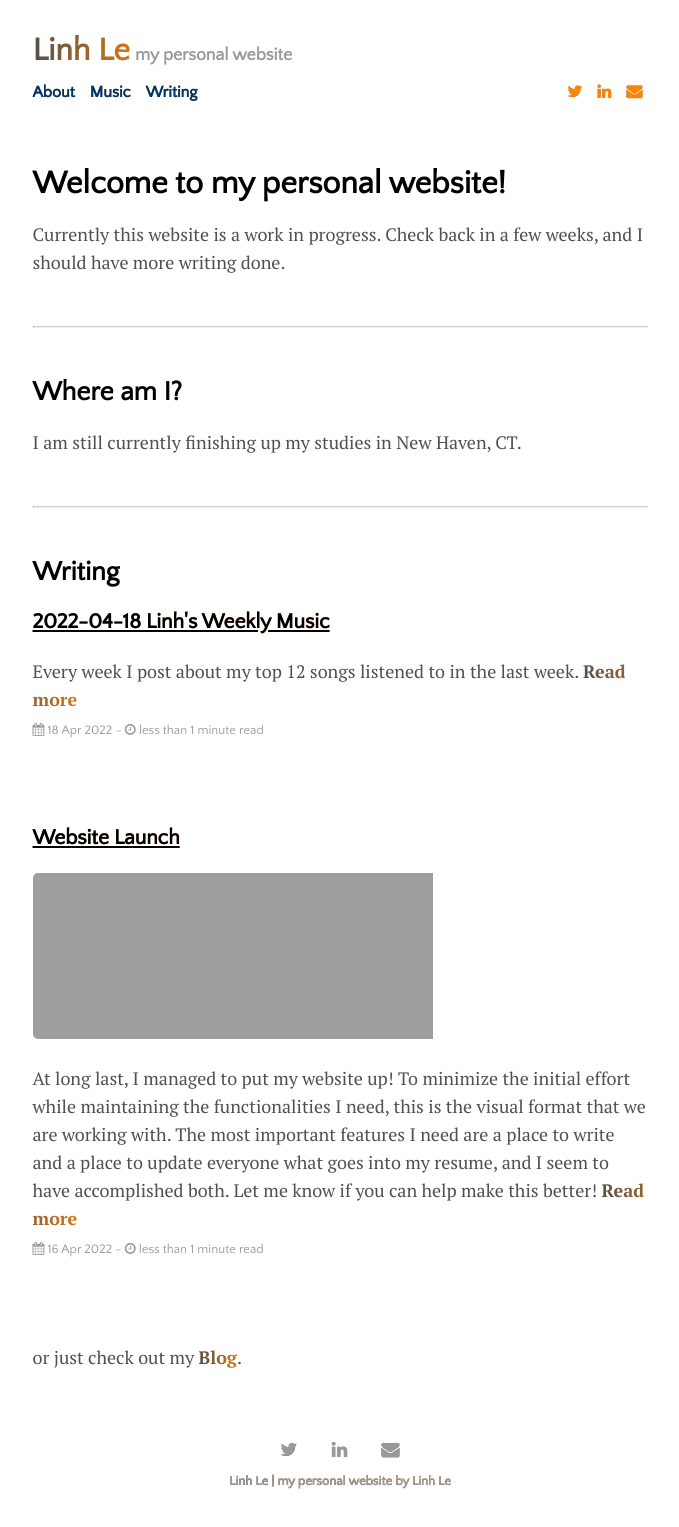
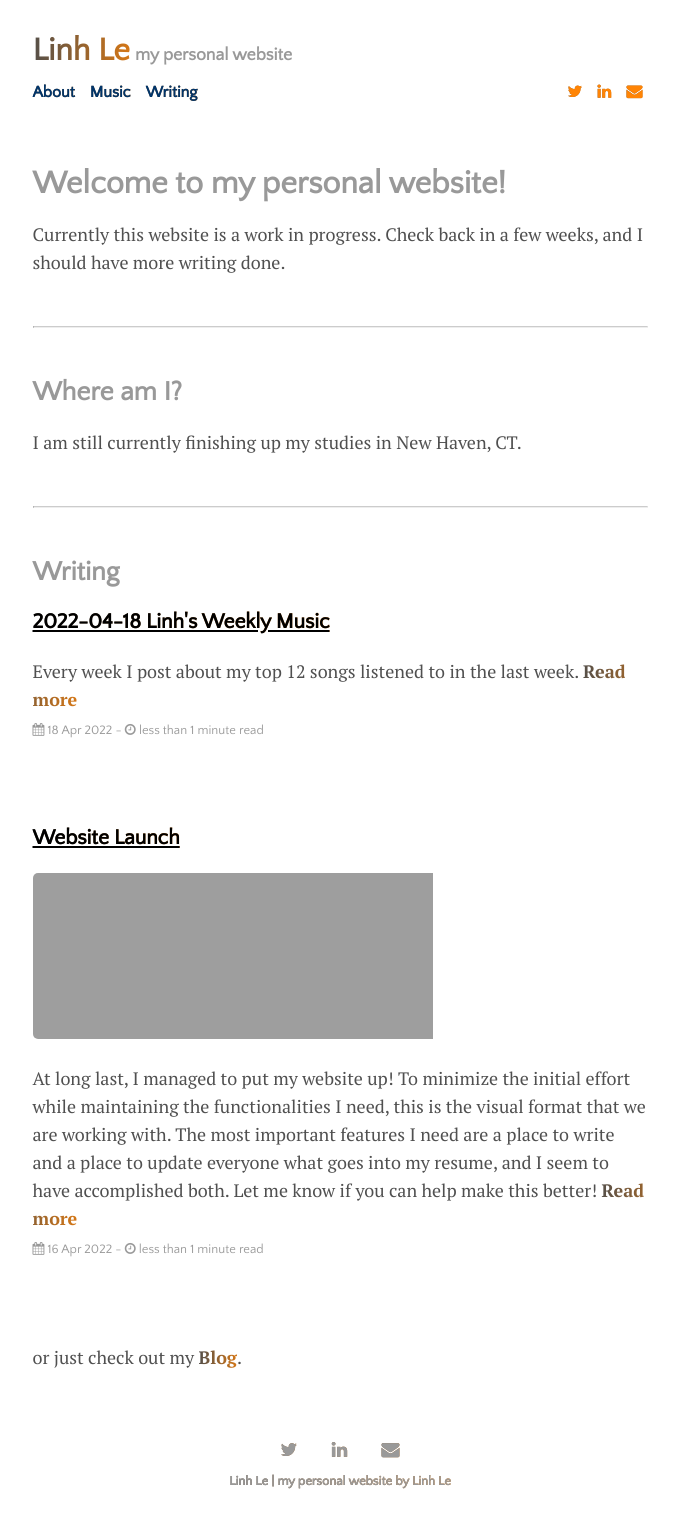
Before and after one commit to aidenva/aidenva.github.io, a Jekyll site: the page built from index.html, in a window 1280 px wide. Shown: the whole page, without its empty margins (300-979 px from the left). Built offline with Jekyll 4.4.1, drawn with Linux system fonts in a browser that asks for light colours; the list of posts is cut into pages by our own code.

Commit message:
change coloring & music again

```diff
--- a/_layouts/archive.html
+++ b/_layouts/archive.html
@@ -18,8 +18,7 @@
       {% endif %}
     {% endunless %}
     <li itemscope>
-      <a href="{{ site.github.url }}{{ post.url }}">{{ post.title }}</a>
-      <p class="post-date"><span><i class="fa fa-calendar" aria-hidden="true"></i> {{ post.date | date: "%B %-d" }} - <i class="fa fa-clock-o" aria-hidden="true"></i> {% include read-time.html %}</span></p>
+      <h2 href="{{ site.github.url }}{{ post.url }}">{{ post.title }}</h2>
       <p>
         {{ post.content | strip_html | truncate: 250 }} <a href="{{ site.github.url }}{{ post.url }}">Read more</a>
         <span class="post-date"><i class="fa fa-calendar" aria-hidden="true"></i> {{ post.date | date_to_string }} - <i class="fa fa-clock-o" aria-hidden="true"></i> {% include read-time.html %}</span>
--- a/_layouts/music.html
+++ b/_layouts/music.html
@@ -16,7 +16,7 @@
 </script>
 
 <ul class="posts-container">
-  {% for post in site.categories.weeklymusic %}
+  {% for post in site.categories.weeklymusic.posts %}
     {% unless post.next %}
       <h3>{{ post.date | date: '%Y' }}</h3>
     {% else %}
--- a/_sass/_base.scss
+++ b/_sass/_base.scss
@@ -54,6 +54,10 @@
   font-weight: bold;
 }
 
+h1, h2, h3 a:hover {
+  color: $light-gray-color;
+}
+
 @keyframes rainbow {
   0%{background-position:left}
   50%{background-position:right}
```
